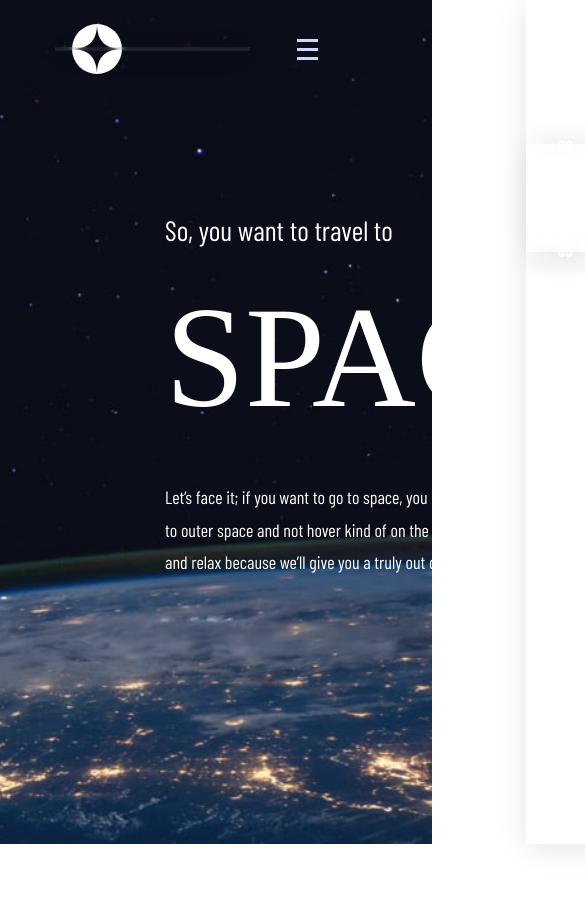
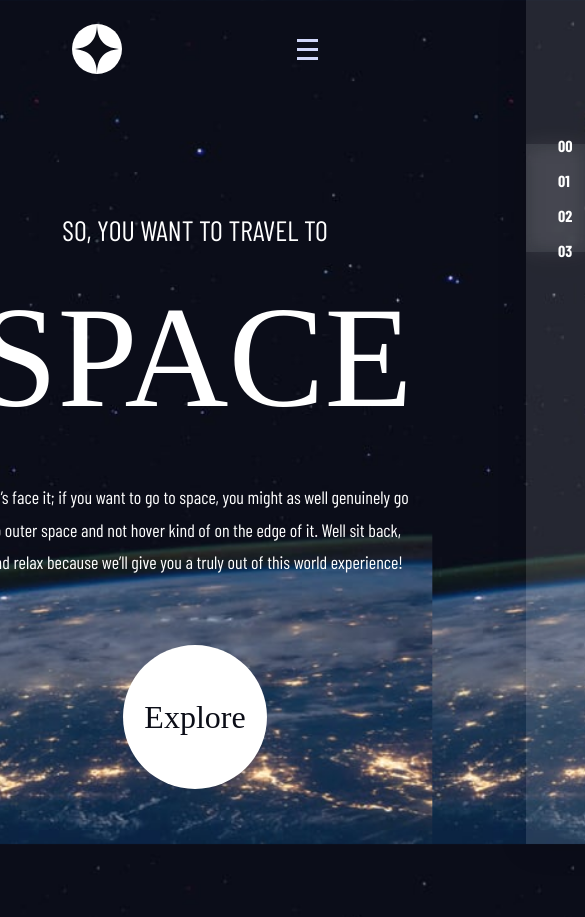
Before and after one commit to afiqsuradi/space-tourism-website-main, a plain HTML site: page index.html in a window 390 px wide. Shown: the top 917 px of the page, 585 px wide, since content can reach past the window. Before the commit the page ends 844 px from the top, so only its background shows below. Drawn offline with nearby package versions, Linux system fonts and the light colour scheme; a web font is replaced by a local one.

Commit message:
make tablet and mobile view more responsive

```diff
--- a/css/global.css
+++ b/css/global.css
@@ -129,6 +129,10 @@
           mask-image: none;
     }
 
+    .navbar-container::before {
+      display: none;
+    }
+
     .navbar-container > .navbar-links-container[status=close] {
       right: -100%;
     }
@@ -138,7 +142,6 @@
     }
 
     .navbar-container > .navbar-links-container::before{
-
       content: " ";
       position: absolute;
       right: 0;
--- a/css/home.css
+++ b/css/home.css
@@ -1,6 +1,6 @@
 
 html {
-    background: url(/assets/home/background-home-desktop.jpg) no-repeat center center fixed;
+    background: url('../assets/home/background-home-desktop.jpg') no-repeat center center fixed;
     -webkit-background-size: cover;
     -moz-background-size: cover;
     -o-background-size: cover;
@@ -27,6 +27,7 @@ html {
   .text-container > span{
     line-height: 33.6%;
     font-size: 1.75rem;
+    text-transform: uppercase;
   }
 
   .text-container > header {
@@ -64,6 +65,15 @@ html {
         -o-background-size: cover;
         background-size: cover;
       }
+
+      .main-container{
+        text-align: center;
+       flex-direction: column;
+        justify-content: center;
+        align-items: center;
+        padding: 8em 2.5em;
+        gap: 4.125em;
+      }
   }
 
   @media only screen and (max-width: 500px) {
@@ -74,4 +84,12 @@ html {
         -o-background-size: cover;
         background-size: cover;
       }
+
+      .explore-btn{
+        font-size: 2rem;
+        padding: 2em;
+        border-radius: 999999px;
+        width: 144px;
+        height: 144px;
+      }
   }
```
